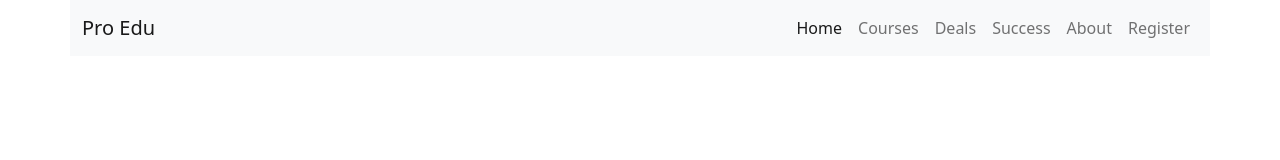
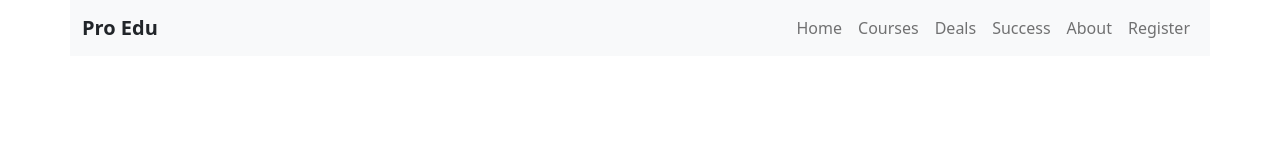
Before and after one commit to ForhadAlam02/Pro-Edu-repo, a plain HTML site: page index.html in a window 1280 px wide. Drawn offline with nearby package versions, Linux system fonts and the light colour scheme.

Commit message:
font size solver

```diff
--- a/index.html
+++ b/index.html
@@ -14,7 +14,7 @@
     <!-- navbar section start -->
     <nav class="navbar navbar-expand-lg bg-light container">
       <div class="container-fluid">
-        <a class="navbar-brand" href="#">Pro Edu</a>
+        <a class="navbar-brand text-dark fw-bolder" href="#">Pro Edu</a>
         <button
           class="navbar-toggler"
           type="button"
@@ -29,7 +29,7 @@
         <div class="collapse navbar-collapse" id="navbarNav">
           <ul class="navbar-nav ms-auto">
             <li class="nav-item">
-              <a class="nav-link active" aria-current="page" href="#">Home</a>
+              <a class="nav-link" aria-current="page" href="#">Home</a>
             </li>
             <li class="nav-item">
               <a class="nav-link" href="#">Courses</a>
```
